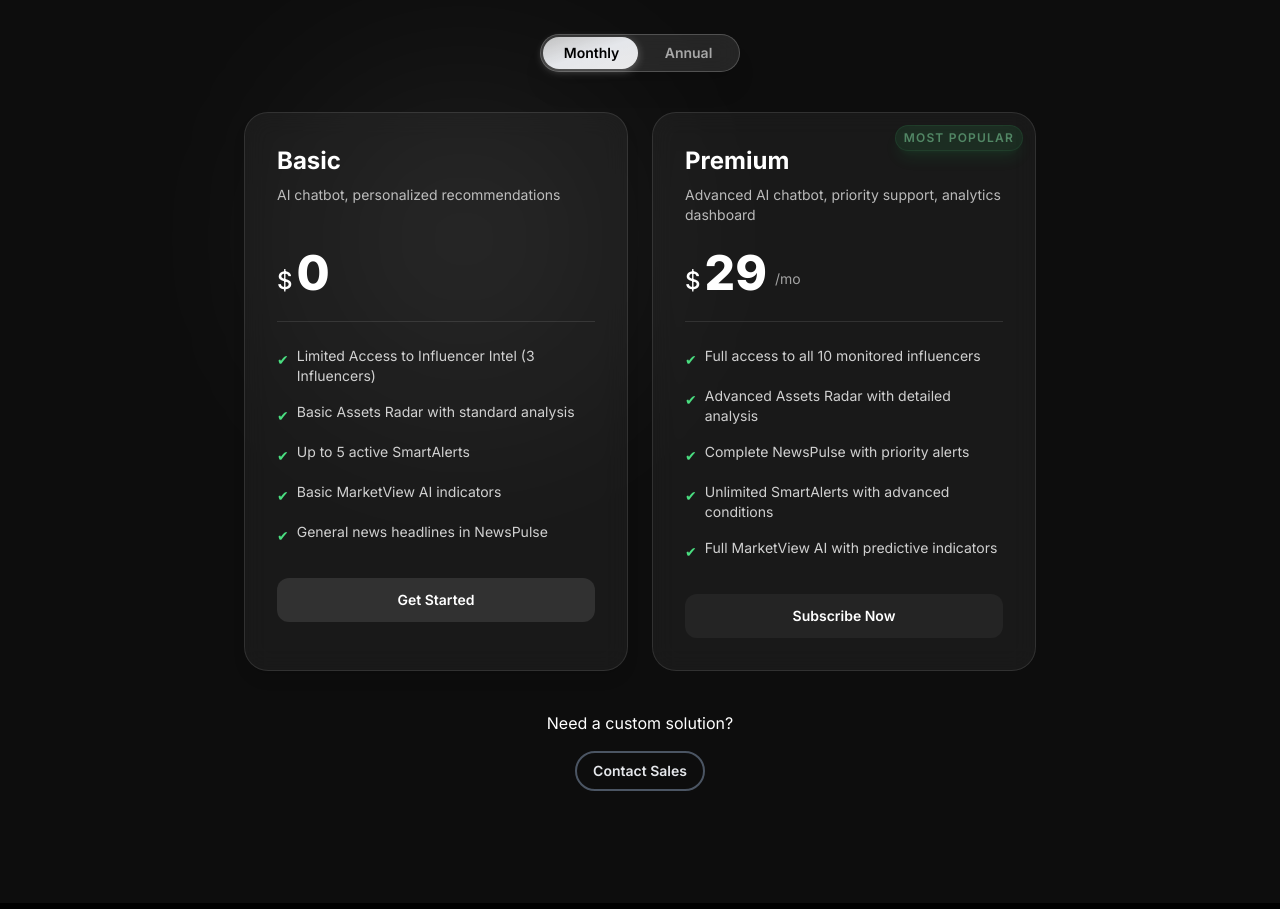
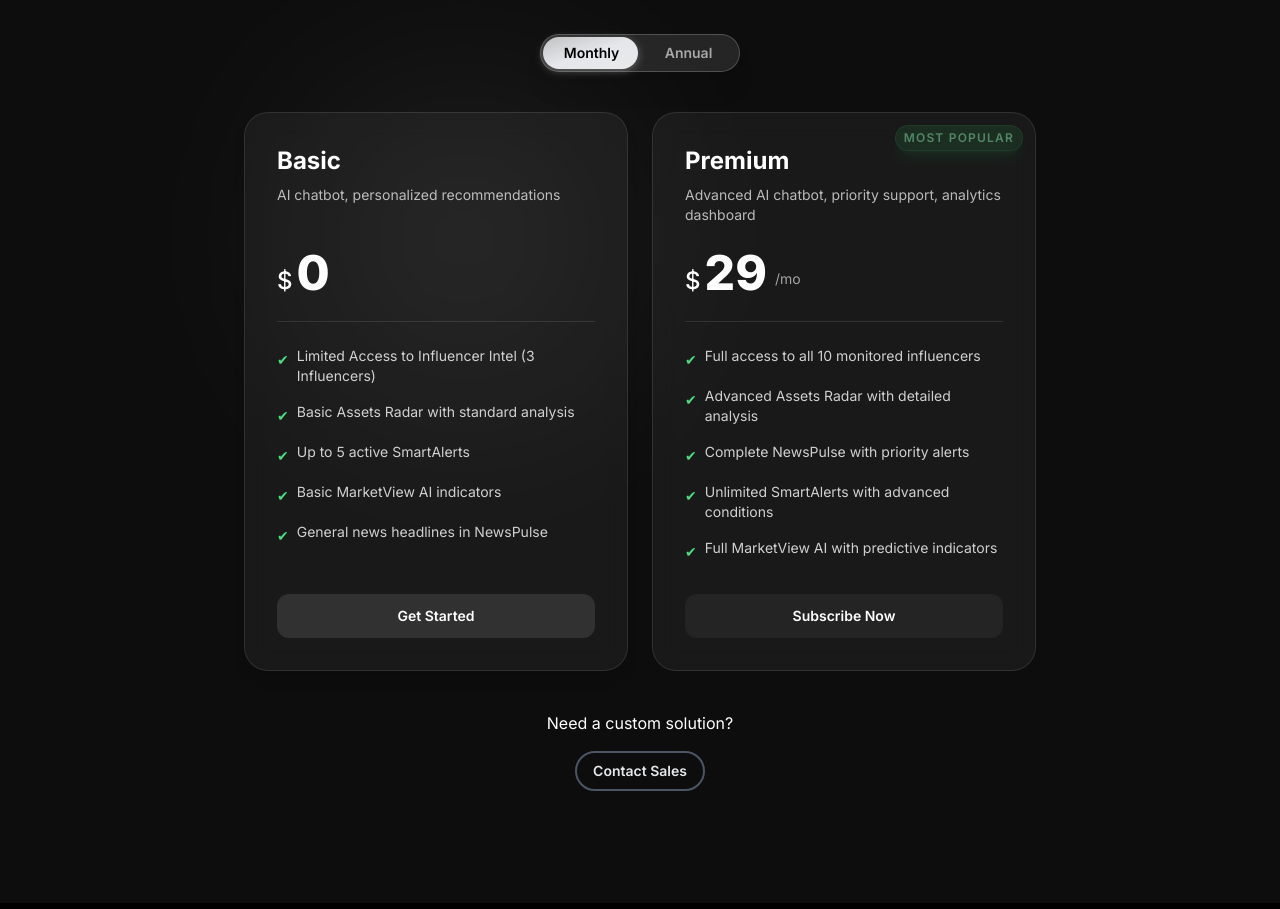
Before and after one commit to winsnew/Pulse-LandingPage, a Next.js app: page / in a window 1280 px wide. Shown: the part 4089-4998 px from the top of the page. Built offline with nearby package versions, Linux system fonts and the light colour scheme.

Commit message:
Fixed Minor Bugs

```diff
--- a/app/help-center/page.tsx
+++ b/app/help-center/page.tsx
@@ -91,7 +91,7 @@ export default function ContactPage() {
                   href="/"
                   className="inline-flex items-center px-6 py-3 border border-zinc-700 text-white rounded-lg hover:bg-zinc-800 transition-colors duration-200"
                 >
-                  Return to Help Center
+                  Return to Home
                 </Link>
               </div>
             </div>
--- a/components/customs/PricingList.tsx
+++ b/components/customs/PricingList.tsx
@@ -37,7 +37,7 @@ const PricingList = ({ billingPeriod }: PricingListProps) => {
                             }}
                             whileHover={{ scale: 1.02 }}
                             transition={{ duration: 0.5 }}
-                            className={`w-full max-w-sm p-8 rounded-3xl shadow-lg border border-white/10 backdrop-blur-md bg-white/5 text-white relative overflow-hidden ${idx === 1 ? 'border-primary shadow-primary/20' : ''
+                            className={`w-full max-w-sm p-8 rounded-3xl shadow-lg border border-white/10 backdrop-blur-md bg-white/5 text-white relative overflow-hidden flex flex-col ${idx === 1 ? 'border-primary shadow-primary/20' : ''
                                 }`}
                         >
                             {idx === 1 && (
@@ -70,7 +70,7 @@ const PricingList = ({ billingPeriod }: PricingListProps) => {
                             </ul>
                             <button
                                 onClick={() => handleSubscribe(item.title)}
-                                className={`w-full py-3 px-6 rounded-xl font-semibold text-sm transition-all duration-300 ${isFreePlan
+                                className={`w-full py-3 px-6 rounded-xl font-semibold text-sm mt-auto transition-all duration-300 ${isFreePlan
                                         ? 'bg-white/10 text-white hover:bg-white/20 border-white/20'
                                         : 'bg-white/5 text-white hover:bg-white/10 border-white/20 hover:border-white/30'
                                     }`}
```
